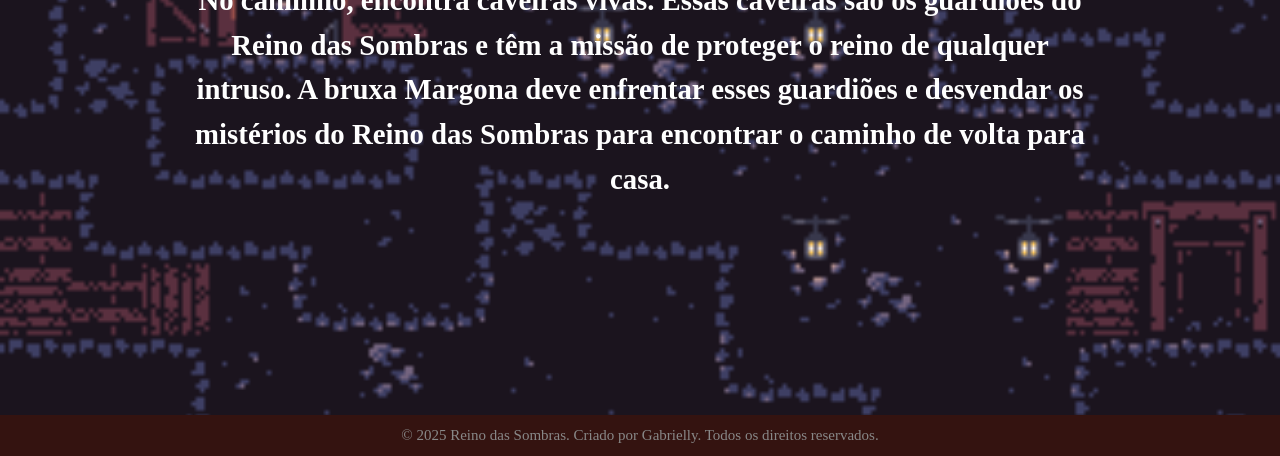
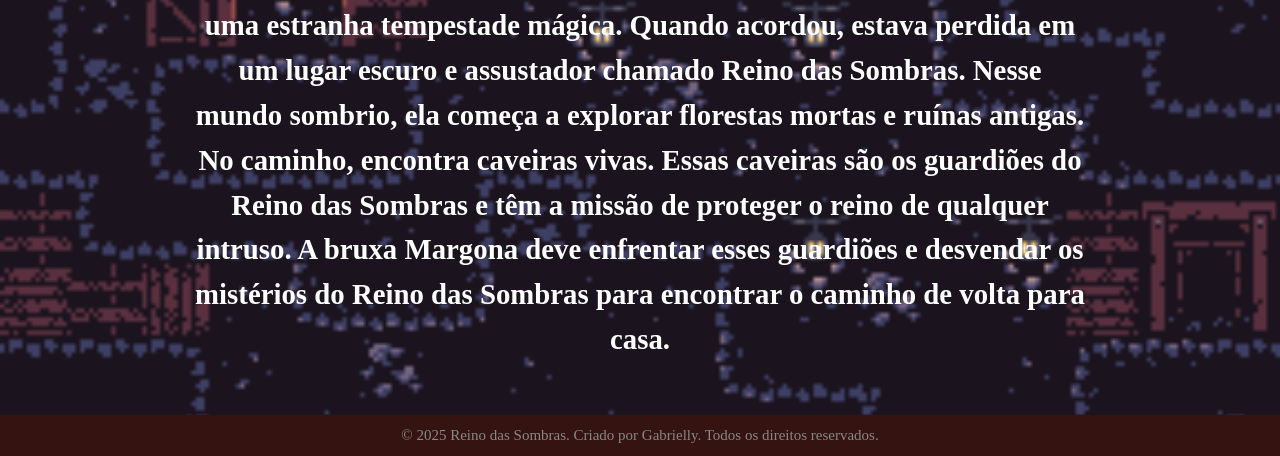
Before and after one commit to Gabielias12/ProjetoSite-jogo, a plain HTML site: page index.html in a window 1280 px wide. Shown: the part 519-975 px from the top of the page. Drawn offline with nearby package versions, Linux system fonts and the light colour scheme; a web font is replaced by a local one.

Commit message:
agora vai2

```diff
--- a/css/stylesite.css
+++ b/css/stylesite.css
@@ -84,8 +84,9 @@ main {
 
     .intro-overlay {
         position: absolute;
-        top: 50%;
+        top: 70%;
         left: 50%;
+        bottom: 50%;
         transform: translate(-50%, -50%);
         /* background: rgba(0, 0, 0, 0.7); */
         padding: 80px;
```
